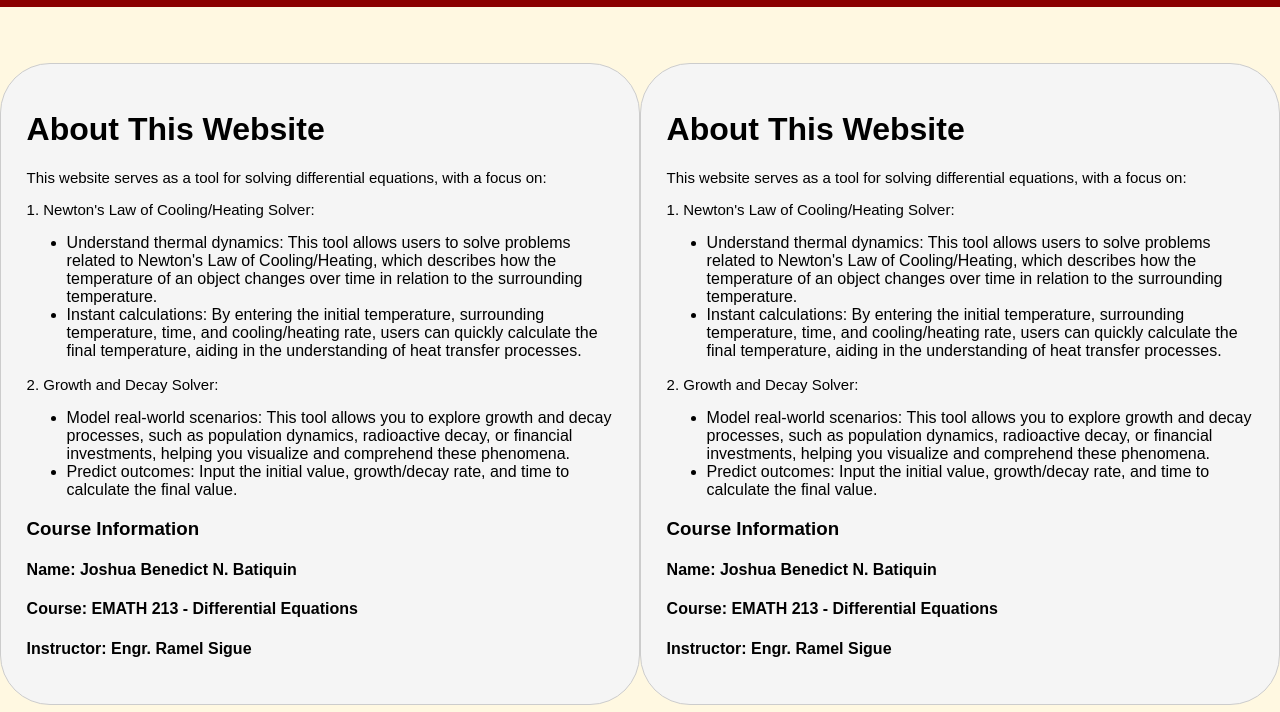
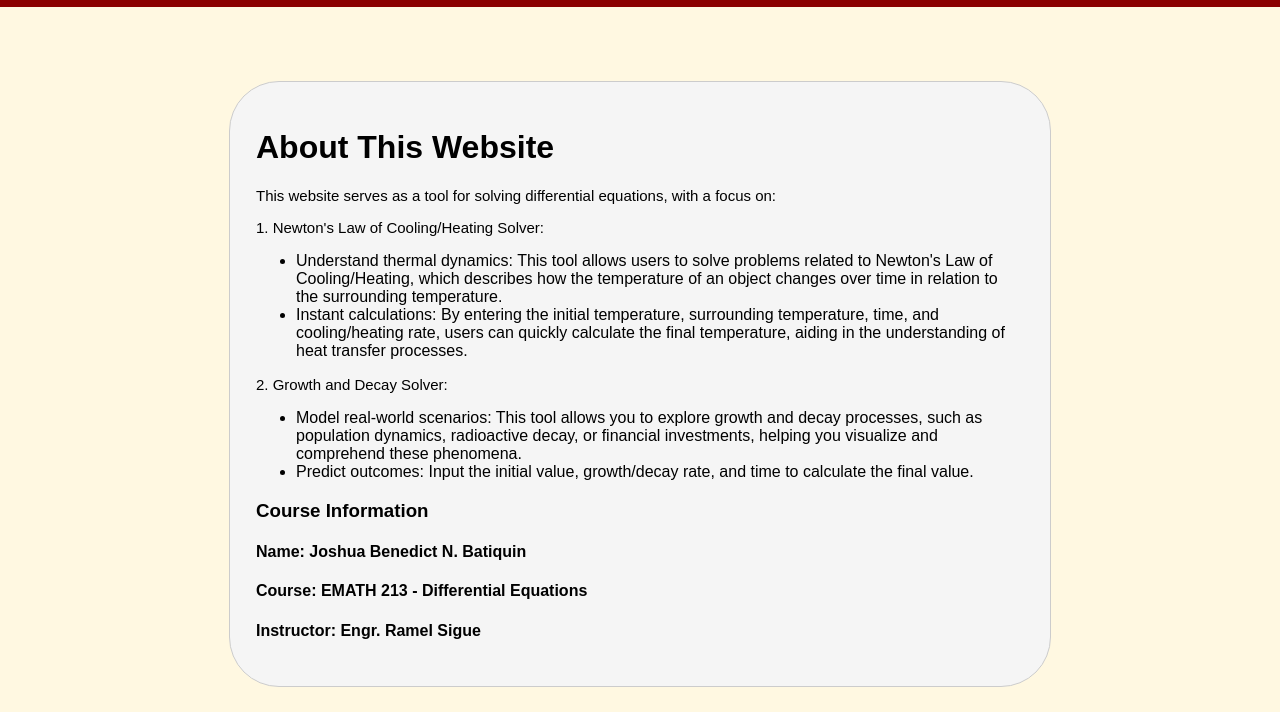
Before and after one commit to miri-ann/juswa-25.github.io, a plain HTML site: page about.html in a window 1280 px wide. Shown: the part 88-800 px from the top of the page. Drawn offline with Linux system fonts and the light colour scheme.

Commit message:
Update about.html

```diff
--- a/about.html
+++ b/about.html
@@ -50,57 +50,4 @@
 
 
     <!-- JAVA SCRIPT -->
-    <script src="script.js"></script><!DOCTYPE html>
-<html lang="en">
-<!--  -->
-    <head>
-        <meta charset="UTF-8">
-        <meta name="viewport" content="width=device-width, initial-scale=1.0">
-        <title>Differential Equation</title>
-        <link rel="icon" href="LOGO.png" type="image/x-icon">
-        <link rel="stylesheet" href="styles.css">
-    </head>
-<!--  -->
-<body>
-
-<!-- Header -->
-    <div class="top-box">
-        <div class="name-wrapper">
-            <div class="centered-name">EMATH 213 - Differential Equations</div>
-        </div>
-        <a href="index.html"><button id="homeButton" >Home</button></a>
-        <!-- Logo -->
-        <a href="https://www.ctu.edu.ph/danao/" target="_blank">
-            <img src="LOGO.png" alt="Logo" class="logo">
-            </a>
-    </div>
-
-    <!-- About the Project -->
-    <div id="about">
-        <h1>About This Website</h1>
-
-        <p>This website serves as a tool for solving differential equations, with a focus on:</p>
-
-        <p>1. Newton's Law of Cooling/Heating Solver:</p>
-        <ul>
-            <li>Understand thermal dynamics: This tool allows users to solve problems related to Newton's Law of Cooling/Heating, which describes how the temperature of an object changes over time in relation to the surrounding temperature.</li>
-            <li>Instant calculations: By entering the initial temperature, surrounding temperature, time, and cooling/heating rate, users can quickly calculate the final temperature, aiding in the understanding of heat transfer processes.</li>
-        </ul>
-
-        <p>2. Growth and Decay Solver:</p>
-        <ul>
-            <li>Model real-world scenarios: This tool allows you to explore growth and decay processes, such as population dynamics, radioactive decay, or financial investments, helping you visualize and comprehend these phenomena.</li>
-            <li>Predict outcomes: Input the initial value, growth/decay rate, and time to calculate the final value.</li>
-        </ul>
-        <h3>Course Information</h3>
-        <h4>Name: Joshua Benedict N. Batiquin</h4>
-        <h4>Course: EMATH 213 - Differential Equations</h4>
-        <h4>Instructor: Engr. Ramel Sigue</h4>
-    </div>
-
-    <!-- JAVA SCRIPT -->
     <script src="script.js"></script>
-</body>
-</html>
-</body>
-</html>
```
